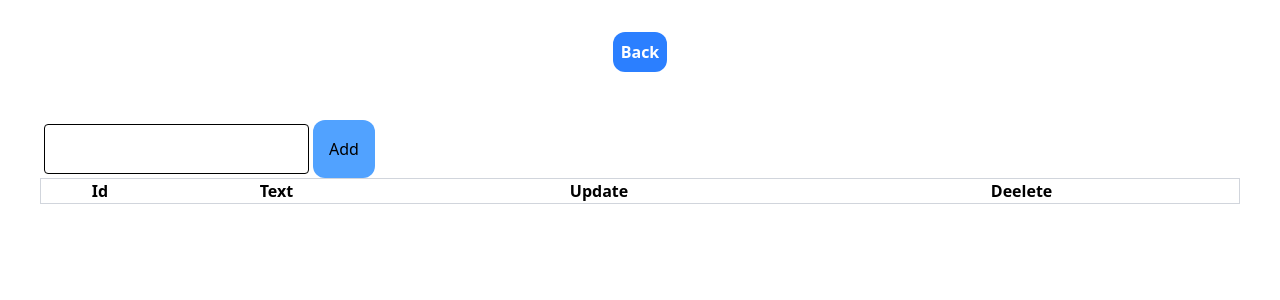
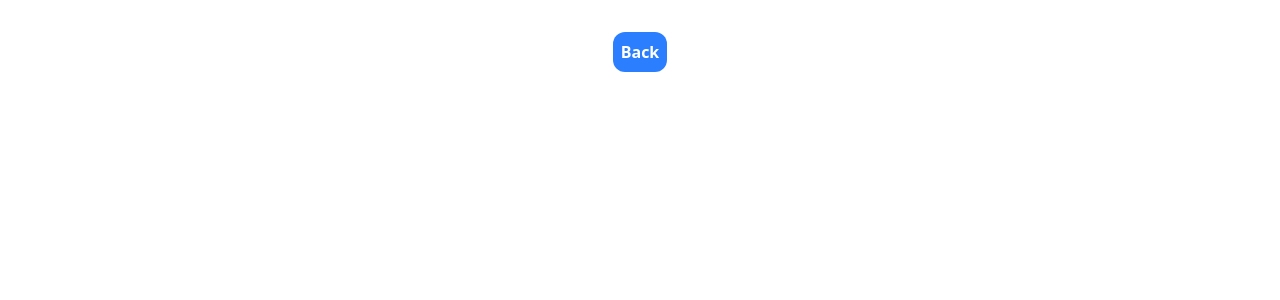
Before and after one commit to RAAKSH/star-wars, a React (Vite) app: page /commonComponents in a window 1280 px wide. Shown: the top 300 px of the page. Built offline with nearby package versions, Linux system fonts and the light colour scheme.

Commit message:
changes1

```diff
--- a/src/Components/CommonComponents/index.tsx
+++ b/src/Components/CommonComponents/index.tsx
@@ -63,7 +63,7 @@ export const CommonComponents = () => {
         {/* <StarRating  MaxStar={10} initalRating={2}/> */}
         {/* <NavBar /> */}
         {/* <Giphy /> */}
-        <TodoNotes />
+
       </div>
     </div>
   );
```
